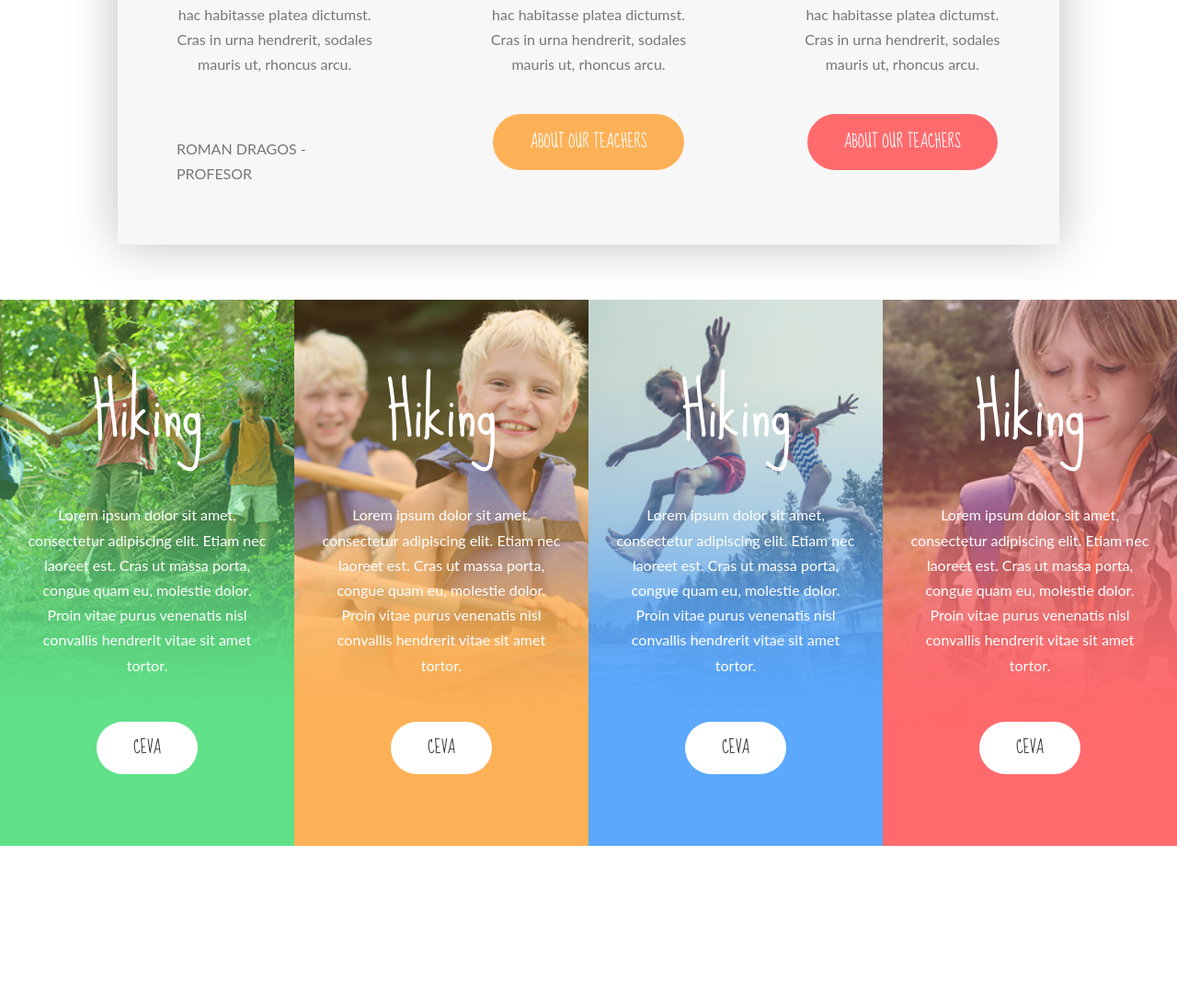
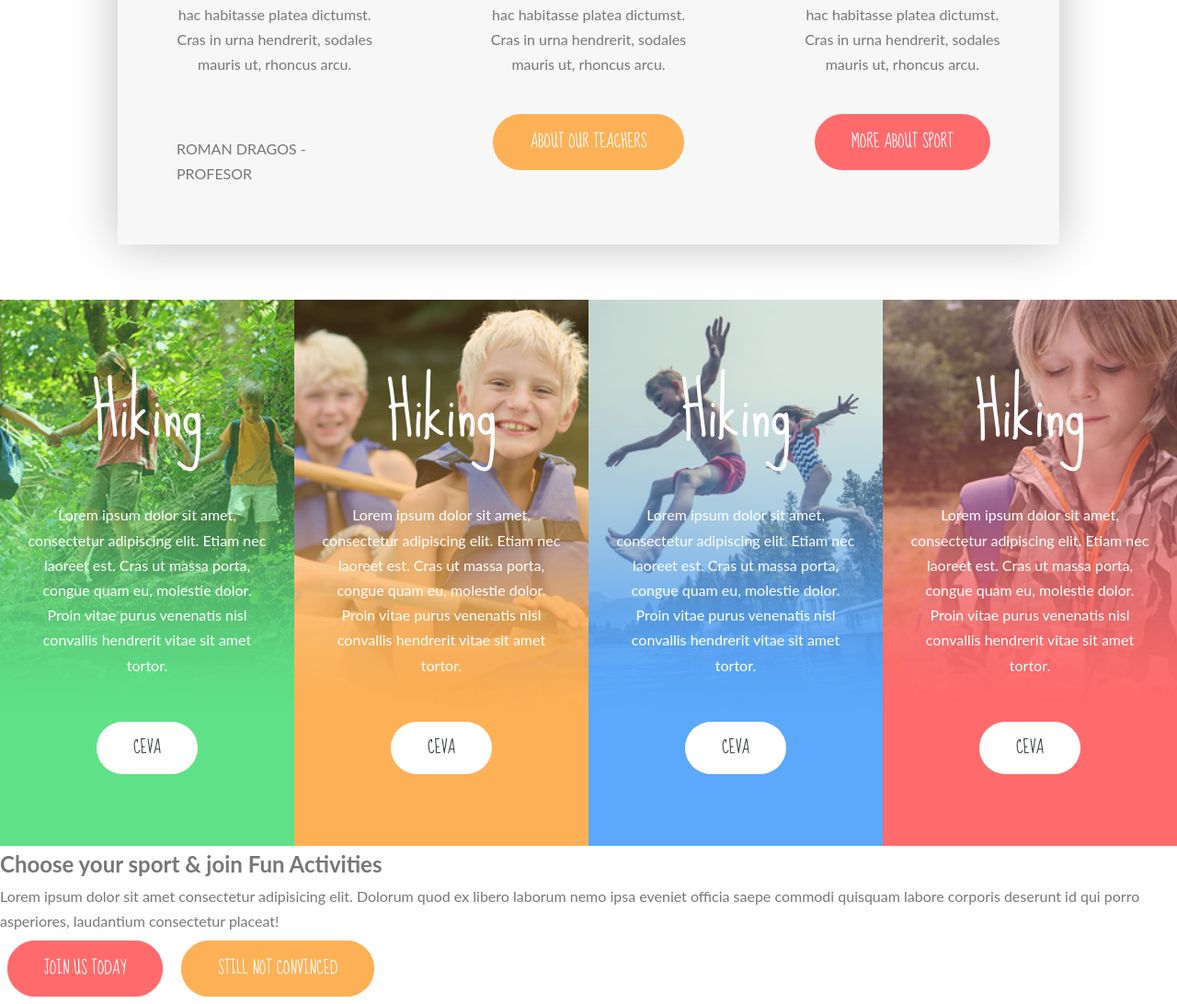
Before and after one commit to diana0506/Dragos-Camp, a plain HTML site: page index.html in a window 1280 px wide. Shown: the part 1188-2280 px from the top of the page at 92% size. Before the commit the page ends 2108 px from the top, so only its background shows below. Drawn offline with Linux system fonts and the light colour scheme; files whose address does not match are found by name.

Commit message:
section summary schelet

```diff
--- a/index.html
+++ b/index.html
@@ -124,7 +124,7 @@
                             ut eget quam. In hac habitasse platea dictumst. Cras in urna hendrerit, sodales mauris ut, rhoncus arcu.
 
                         </p>
-                        <button class="btn btn--red">ABOUT OUR TEACHERS</button>
+                        <button class="btn btn--red">More about sport</button>
                     </div>
                 </div>
             </div>
@@ -184,6 +184,17 @@
             </div>
         </section>
 
+        <section class="section-summary__action" id="sectionSummary">
+            <div class="summary__action">
+                <h2 class="hedline">Choose your sport & join Fun Activities</h2>
+            </div>
+            <p class="content text-right">
+                Lorem ipsum dolor sit amet consectetur adipisicing elit. Dolorum quod ex libero laborum nemo ipsa eveniet officia saepe commodi quisquam labore corporis deserunt id qui porro asperiores, laudantium consectetur placeat!
+            </p>
+            <button class="btn btn--red">Join us today</button>
+            <button class="btn btn--orange">Still not convinced</button>
+
+        </section>
 
     </main>
 
```
